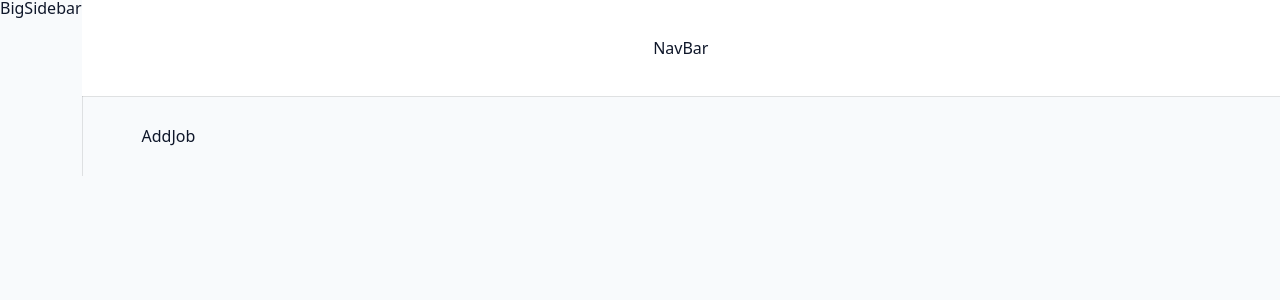
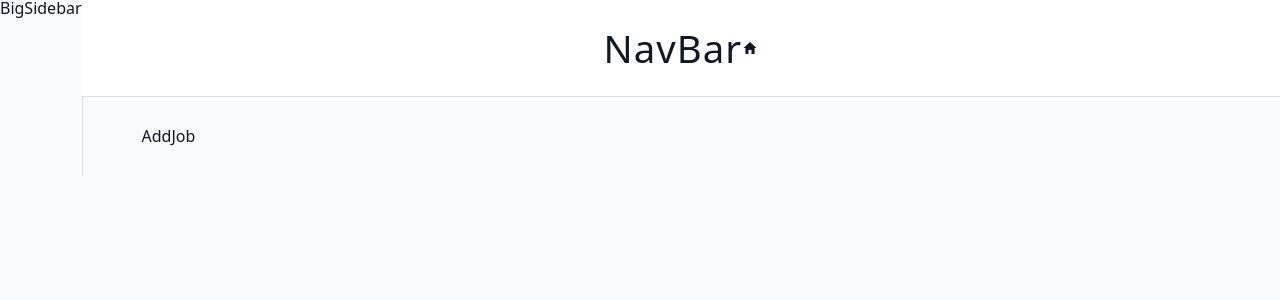
Before and after one commit to kabalesha/mern-jobify, a React (Vite) app: page /dashboard in a window 1280 px wide. Shown: the top 300 px of the page. Built offline with nearby package versions, Linux system fonts and the light colour scheme.

Commit message:
react-icon

```diff
--- a/src/components/NavBar.jsx
+++ b/src/components/NavBar.jsx
@@ -1,7 +1,12 @@
 import Wrapper from "../assets/wrappers/Navbar";
-
+import { IoMdHome } from "react-icons/io";
 const NavBar = () => {
-  return <Wrapper>NavBar</Wrapper>;
+  return (
+    <Wrapper>
+      <h2>NavBar</h2>
+      <IoMdHome />
+    </Wrapper>
+  );
 };
 
 export default NavBar;
```
